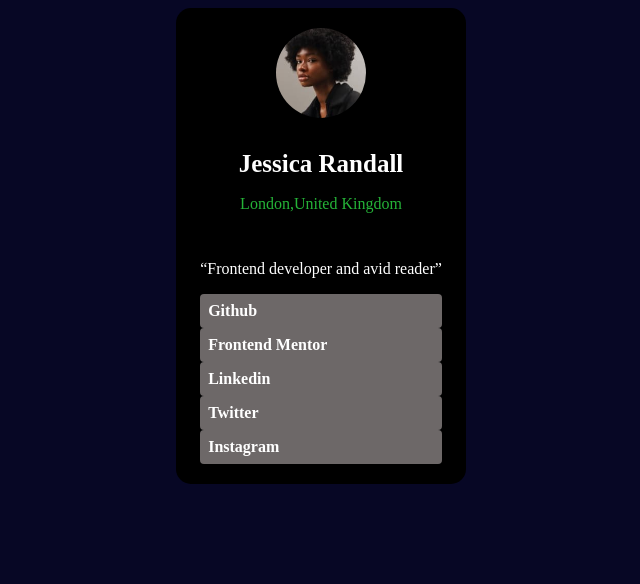
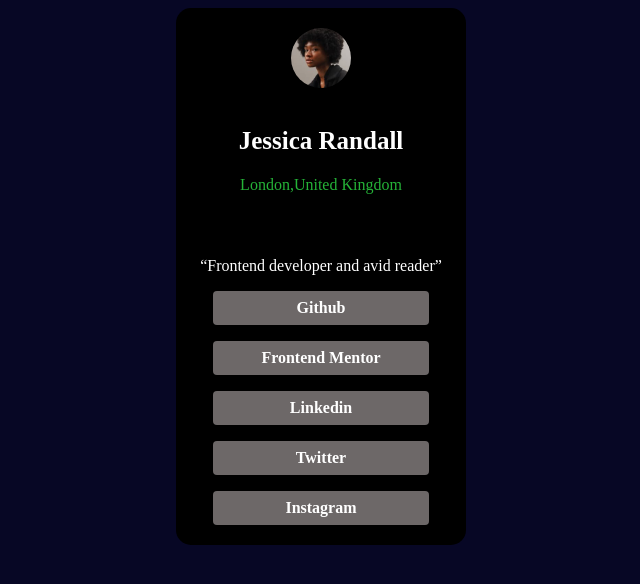
Before and after one commit to Ama678/Social-profile-card, a plain HTML site: page index.html in a window 1280 px wide. Shown: the whole page, without its empty margins (319-959 px from the left). Drawn offline with Linux system fonts and the light colour scheme.

Commit message:
List-spacing

```diff
--- a/index.html
+++ b/index.html
@@ -9,19 +9,21 @@
   <body>
     <div class="main-container">
       <div class="content">
+        <section class="top">
         <div class="pic"><img src="./images/avatar-jessica.jpeg" /></div>
         <div class="jess">
           <h1>Jessica Randall</h1>
           <p>London,United Kingdom</p>
-        </div>
+        </div></section>
+
         <div class="third-section">
           <p><q>Frontend developer and avid reader</q></p>
           <div class="buttons">
-            <div class="list">Github</div>
-            <div class="list">Frontend Mentor</div>
-            <div class="list">Linkedin</div>
-            <div class="list">Twitter</div>
-            <div class="list">Instagram</div>
+            <a href="#" class="button-link">Github</a>
+            <a href="#" class="button-link">Frontend Mentor</a>
+            <a href="#" class="button-link">Linkedin</a>
+            <a href="#" class="button-link">Twitter</a>
+            <a href="#" class="button-link">Instagram</a>
           </div>
         </div>
       </div>
--- a/styles.css
+++ b/styles.css
@@ -5,6 +5,7 @@
 }
 
 body {
+
   display: flex;
   align-items: center;
   justify-content: center;
@@ -13,6 +14,7 @@
 }
 
 .main-container {
+
   padding: 20px;
   border-radius: 15px;
   background-color: black;
@@ -29,15 +31,23 @@
   flex-direction: column;
 }
 
+.top {
+  display: flex;
+  flex-direction: column;
+  align-items: center;
+  gap: 3px;
+}
+
 .pic {
-  height: 90px;
-  width: 9x0px;
+  height: 60px;
+  width: 60px;
 }
 
 .pic img {
   width: 100%;
   height: 100%;
   border-radius: 50%;
+  display: block;
 }
 
 .jess {
@@ -58,16 +68,25 @@
 
 .third-section {
   color: white;
+  margin-top: 1rem;
 }
 
-.list {
+.buttons {
   display: flex;
+  flex-direction: column;
   align-items: center;
+  justify-content: center;
   gap: 1rem;
+}
 
+.button-link {
+  color: white;
+  width: 200px;
   border-radius: 4px;
   font-weight: bold;
   padding: 8px;
   text-align: center;
+  text-decoration: none;
+
   background-color: rgb(109, 104, 104);
 }
```
